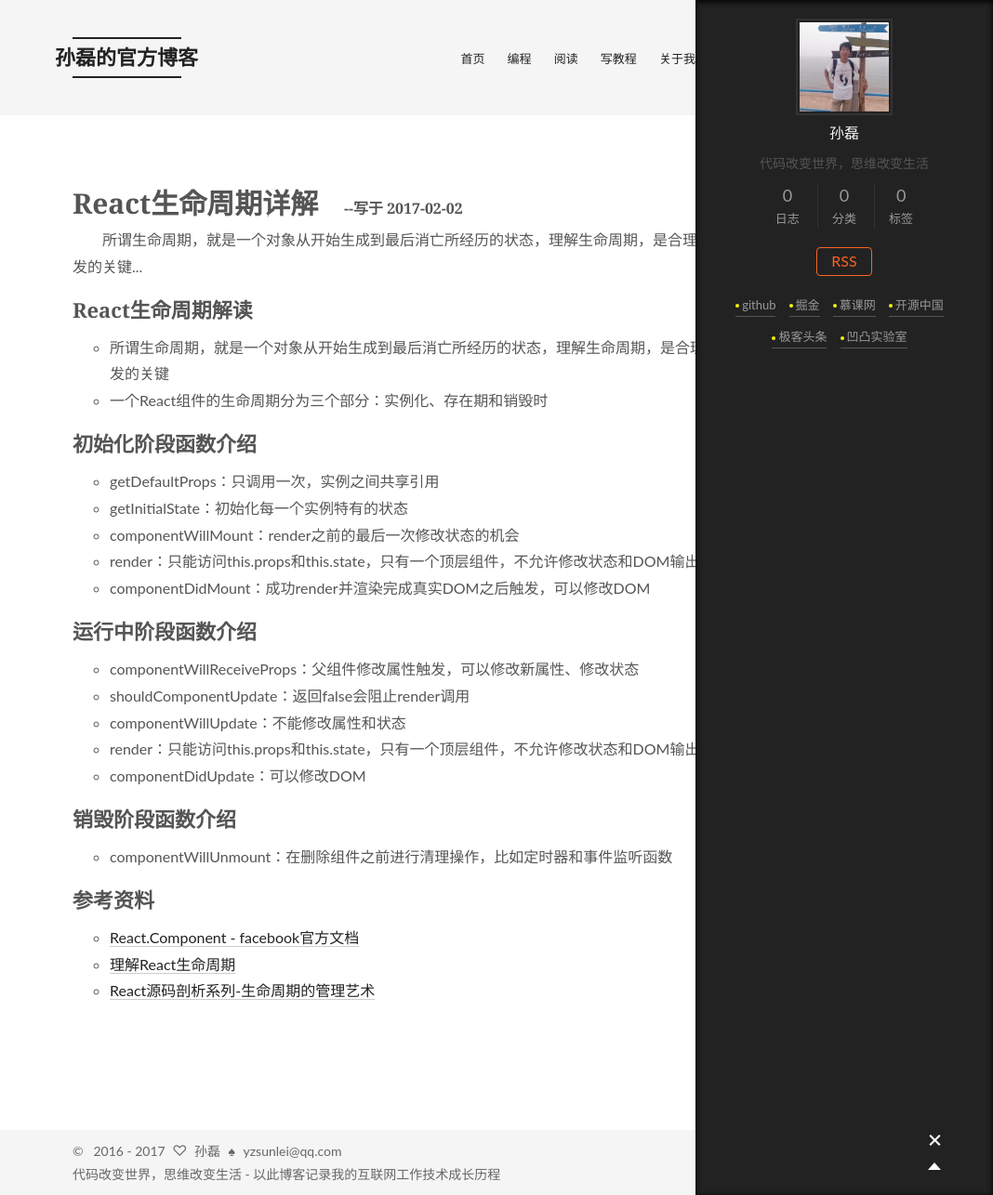
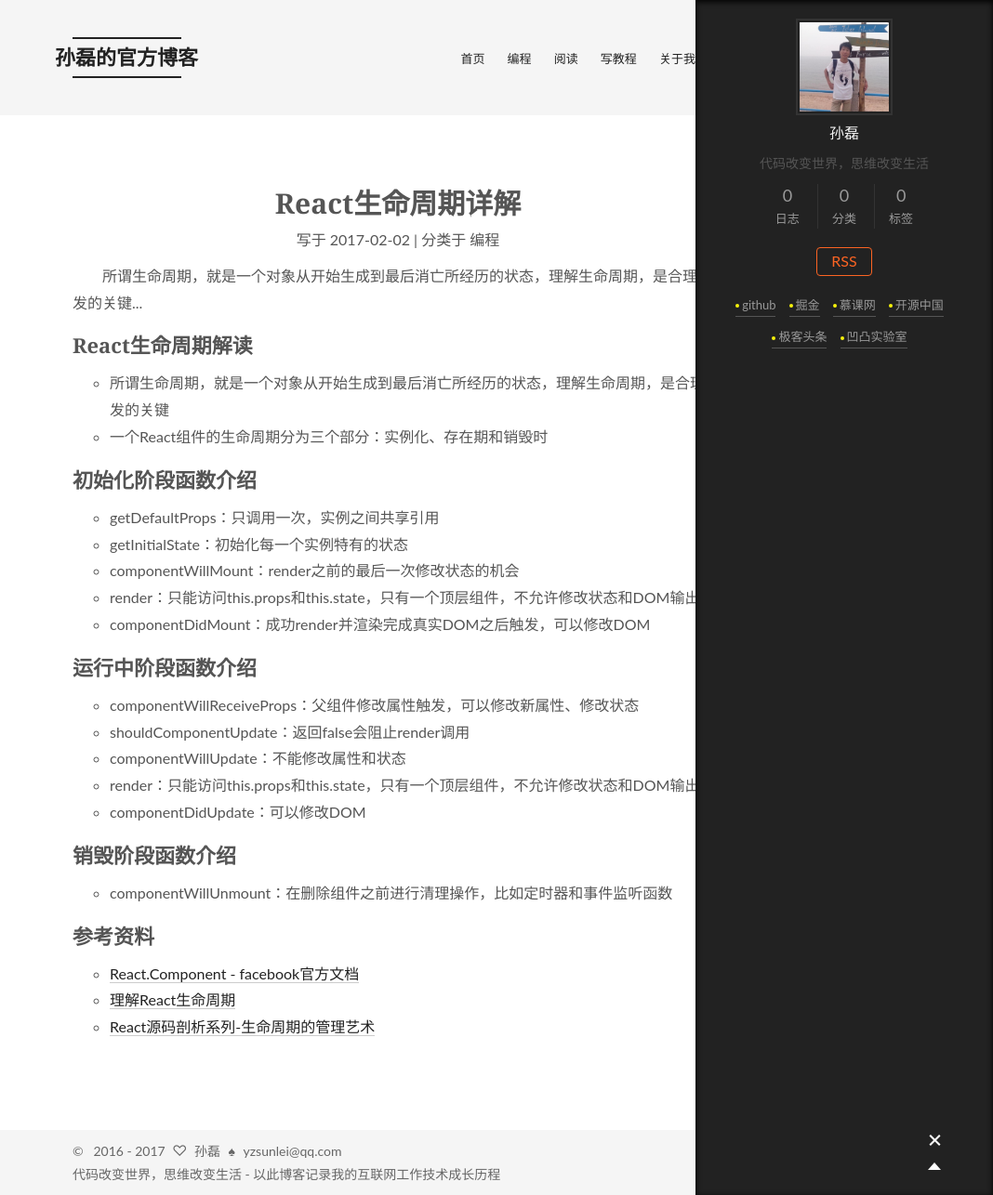
Before and after one commit to yzsunlei/yzsunlei.github.io, a Jekyll site: the page built from _posts/编程/2017-02-02-react-life-days.md, in a window 1280 px wide and 1286 px high. Shown: the whole window at 93% size, without its empty margins (212-1280 px from the left). Built offline with Jekyll 4.4.1, drawn with Linux system fonts in a browser that asks for light colours.

Commit message:
update the layout page.html

```diff
--- a/_layouts/post.html
+++ b/_layouts/post.html
@@ -3,7 +3,8 @@ layout: default
 ---
 
 <div class="page">
-    <h1 class="page-title">{{ page.title }} <span class="page-date">--写于 {{ page.date | date: "%Y-%m-%d"}}</span></h1>
+    <h1 class="page-title">{{ page.title }}</h1>
+    <p class="page-info"><span class="page-date">写于 {{ page.date | date: "%Y-%m-%d"}}</span> | <span class="page-category">分类于 {{page.category}}</span></p>
     <p class="page-desc">{{ page.exception }}</p>
     {{ content }}
 </div>
--- a/assets/css/main.css
+++ b/assets/css/main.css
@@ -2154,12 +2154,13 @@ ul li {
   width: auto;
   margin: 0;
 }
-h1.page-title {
+.page-title {
   font-size: 30px;
-}
-h1.page-title .page-date {
+  text-align: center;
+}
+.page-info {
   font-size: 16px;
-  margin-left: 20px;
+  text-align: center;
 }
 .page-desc {
   text-indent:2em;
```
